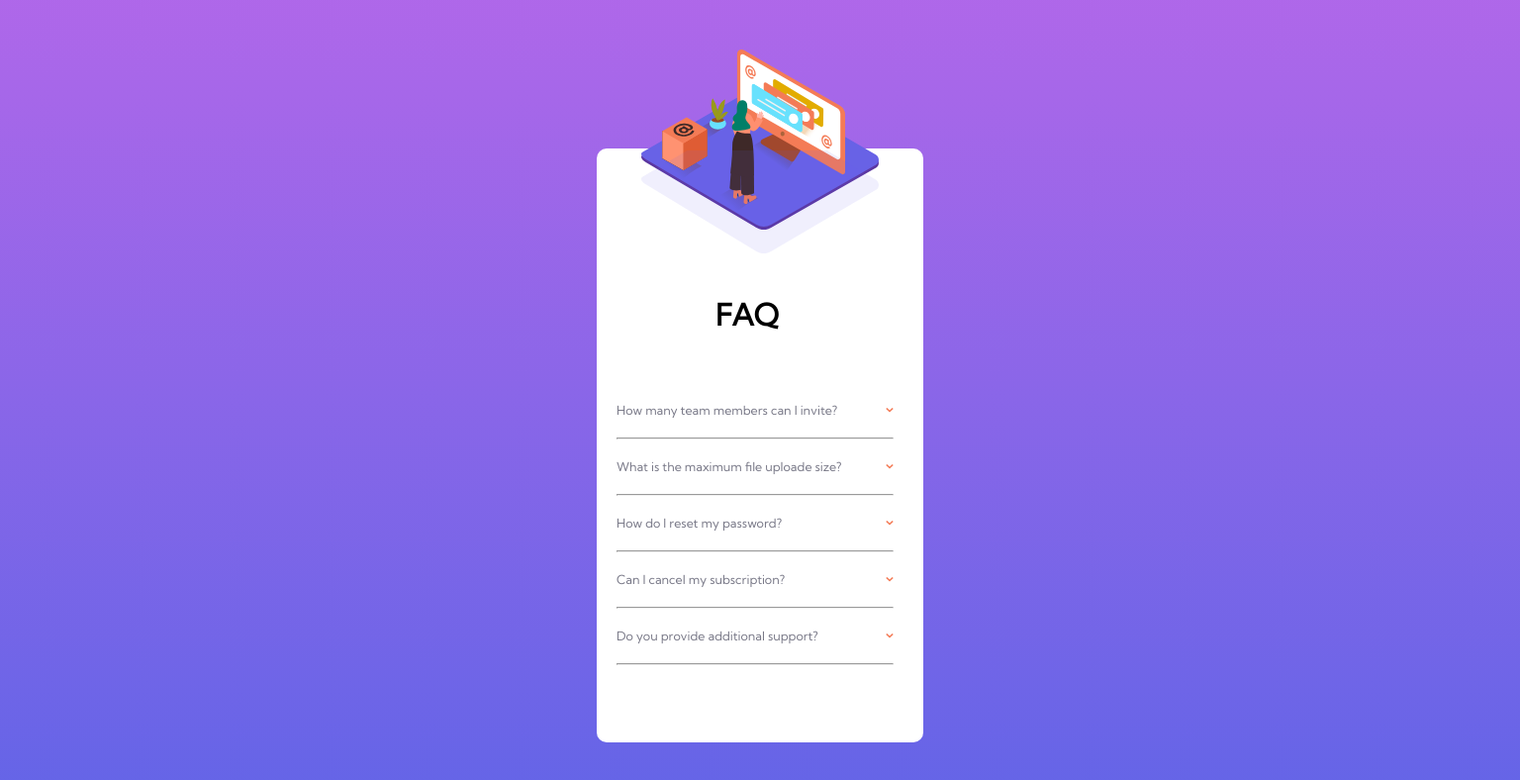
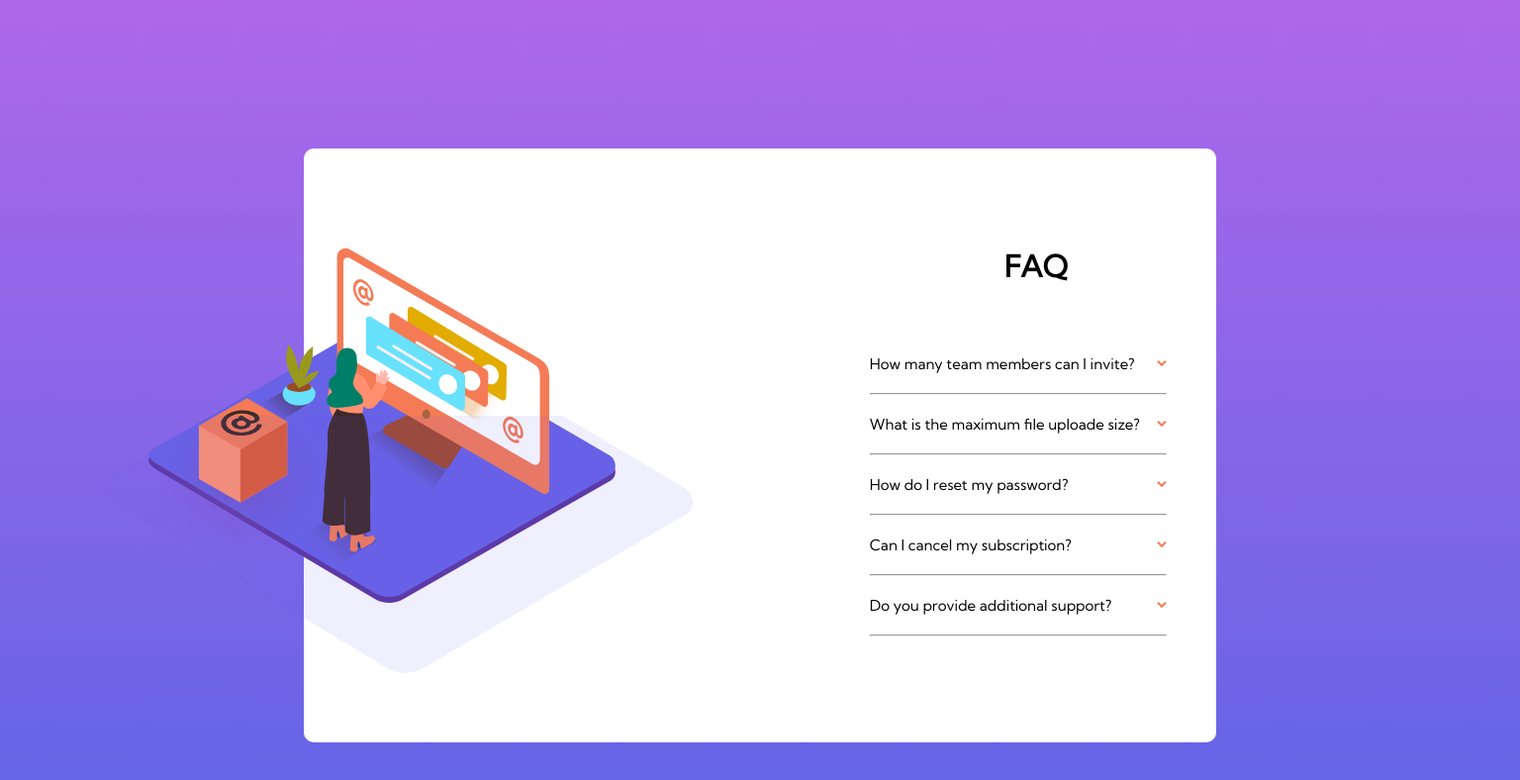
Before and after one commit to ChrisInTech/faq-accordion-card, a plain HTML site: page index.html in a window 1536 px wide. Shown: the whole page at 99% size. Drawn offline with Linux system fonts and the light colour scheme.

Commit message:
desktop design fertig

```diff
--- a/index.html
+++ b/index.html
@@ -8,15 +8,12 @@
   </head>
   <body>
     <main>
-
-        <div class="main-ctn">
-          <div class="image-ctn">
         <img src="./images/illustration-woman-online-desktop.svg" alt="illustration-woman" class="illustration-woman-desktop">
         <img src="./images/bg-pattern-desktop.svg" alt="bg-pattern" class="bg-pattern-desktop">
-            <img src="./images/illustration-box-desktop.svg" alt="illustration-box" class="illustration-box">
+        <img class="illustration-box" src="./images/illustration-box-desktop.svg" alt="illustration-box">
         <img src="./images/illustration-woman-online-mobile.svg" alt="illustration-woman" class="illustration-woman">
         <img src="./images/bg-pattern-mobile.svg" alt="background-pattern" class="bg-pattern-mobile">
-          </div>
+        <div class="main-ctn">
             <div class="question-ctn">
               <h1>FAQ</h1>
               <div class="question-1">
@@ -47,6 +44,7 @@
             </div>
           </div>
 
+
 </main>
 <script src="./main.js" defer></script>
 </body>
--- a/style.css
+++ b/style.css
@@ -24,67 +24,55 @@ body{
     background-repeat: no-repeat;
     height: 100vh;
 }
-.illustration-woman-desktop,
-.bg-pattern-desktop,
-.illustration-box{
+@media only screen and (min-width: 375px){
+img.illustration-box
+{
     display: none;
 }
-main{
+img.illustration-woman-desktop{
+    display: none;
+}
+img.bg-pattern-desktop{
+    display: none;
+}
+img.illustration-woman{
+    position: absolute;
+    top: 6rem;
+    left: 9rem;
+    width: 50%;
+}
+img.bg-pattern-mobile{
+    position: absolute;
+    top: 15rem;
+    left: 9rem;
+    width: 50%;
+}
+.main-ctn{
     display: flex;
     justify-content: center;
 }
-.main-ctn{
+.question-ctn{
     background-color: white;
-    margin-top: 15rem;
     height: 60rem;
-    width: 33rem;
-    border-radius: 1rem;
-}
-.image-ctn{
+    width: 90%;
     display: flex;
     flex-direction: column;
-    align-items: center;
-}
-.image-ctn img{
-    width: 24rem;
-}
-.illustration-woman{
-    position: relative;
-    top: -10rem;
-}
-.bg-pattern-mobile{
-    position: relative;
-    top: -18rem;
-
-}
-.question-ctn{
-    height: 35rem;
-    width: 28rem;
-    display: flex;
-    flex-direction: column;
-    justify-content: center;
-    align-items: flex-start;
-    margin-left: 2rem;
     gap: 2rem;
-    position: relative;
-    top: -15rem;
+    border-radius: 1rem;
+    margin-top: 15rem;
 }
 .question-ctn h1{
     font-size: 3rem;
-    margin-left: 10rem;
-    margin-top: 5rem;
+    text-align: center;
+    margin-top: 10rem;
     margin-bottom: 5rem;
 }
 .question-ctn p{
     font-size: 1.25rem;
-    color: var(--Darkgrayishblue);
-}
-.question-ctn img{
-    height: .5rem;
-    width: .8rem;
 }
 hr{
     width: 28rem;
+    margin-left: 2rem;
 }
 .question-1{
     width: 28rem;
@@ -92,6 +80,7 @@ hr{
     flex-direction: row;
     justify-content: space-between;
     align-items: center;
+    margin-left: 2rem;
 }
 .question-2{
     width: 28rem;
@@ -99,6 +88,7 @@ hr{
     flex-direction: row;
     justify-content: space-between;
     align-items: center;
+    margin-left: 2rem;
 }
 .question-3{
     width: 28rem;
@@ -106,6 +96,7 @@ hr{
     flex-direction: row;
     justify-content: space-between;
     align-items: center;
+    margin-left: 2rem;
 }
 .question-4{
     width: 28rem;
@@ -113,6 +104,7 @@ hr{
     flex-direction: row;
     justify-content: space-between;
     align-items: center;
+    margin-left: 2rem;
 }
 .question-5{
     width: 28rem;
@@ -120,16 +112,53 @@ hr{
     flex-direction: row;
     justify-content: space-between;
     align-items: center;
+    margin-left: 2rem;
 }
-@media only screen and (max-width: 1440px){
-    .illustration-woman{
+}
+
+/* DESKTOP */
+
+@media only screen and (min-width: 1440px){
+    img.illustration-woman{
         display: none;
     }
-    .illustration-woman-desktop{
+    img.illustration-woman-desktop{
         display: block;
+        position: absolute;
+        top: 25rem;
+        left: 15rem;
     }
-    .illustration-box{
+    img.bg-pattern-mobile{
+        width: 60rem;
+        top: 42rem;
+        left: 10rem;
+    }
+    img.illustration-box{
         display: block;
+        position: absolute;
+        top: 40rem;
+        left: 15rem;
     }
-
+    .question-ctn{
+        width: 60%;
+        align-items: flex-end;
+    }
+    .question-ctn p{
+        font-size: 1.5rem;
+    }
+    .question-ctn h1{
+        margin-right: 15rem;
+    }
+    .question-1,
+    .question-2,
+    .question-3,
+    .question-4,
+    .question-5{
+        margin-right: 5rem;
+        width: 30rem;
+    }
+    hr{
+        width: 30rem;
+        margin-right: 5rem;
+    }
 }
```
Lines whose indentation alone changed are shown as unchanged.
